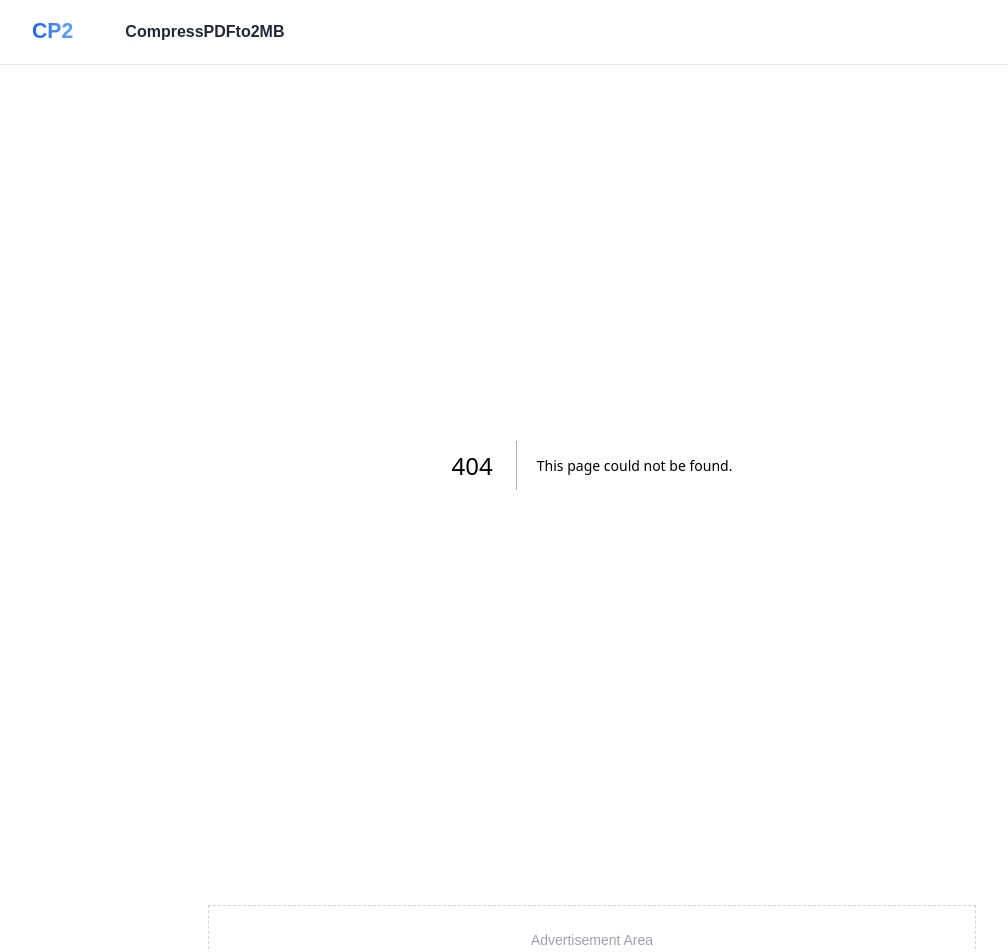
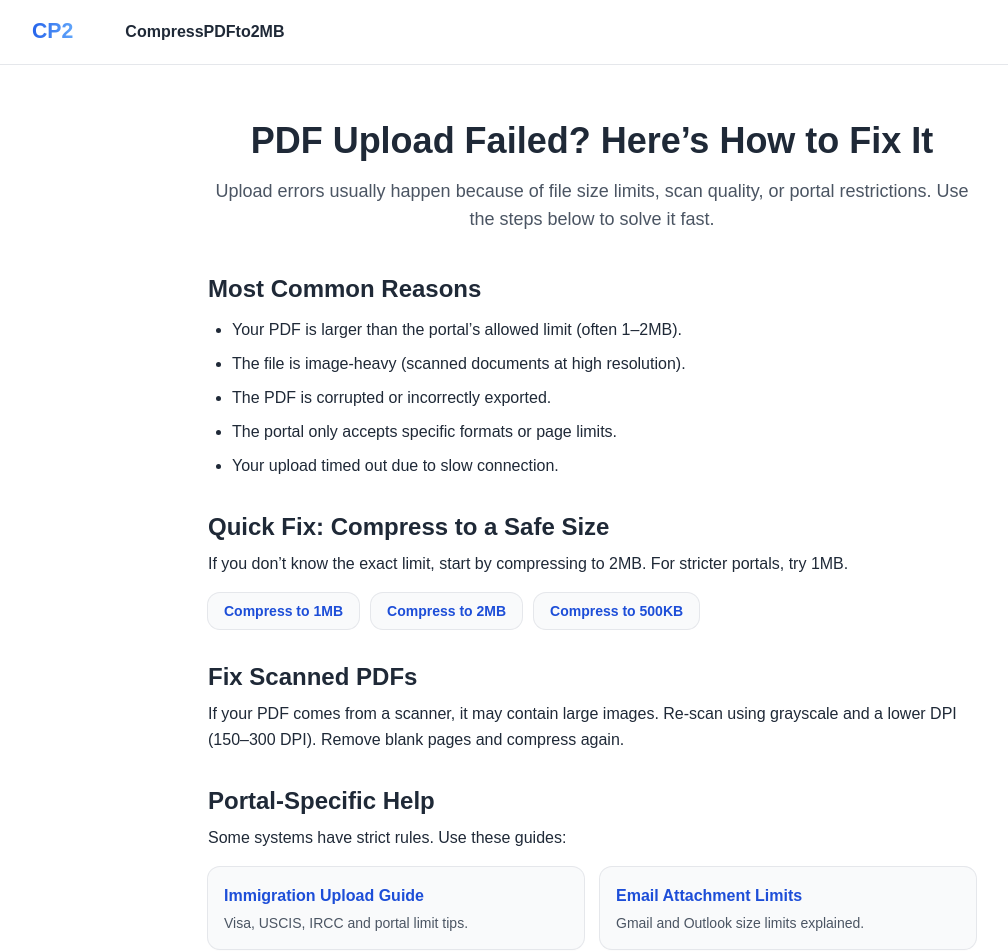
Before and after one commit to behicyildirim/compresspdfto2mb, a Next.js app: page /pdf-upload-failed in a window 1280 px wide. Before the commit this address had no page. Shown: the top 952 px of the page, without its empty margins (48-1056 px from the left). Built offline with nearby package versions, Linux system fonts and the light colour scheme.

Commit message:
Add internal link to pdf upload failed guide

```diff
--- a/app/page.tsx
+++ b/app/page.tsx
@@ -274,7 +274,15 @@ export default function Home() {
             document for email, school, job applications or government forms,
             our tool helps you compress PDF files under 2MB in seconds.
           </p>
+          <p className="mt-4 text-sm text-gray-600 text-center">
+  Having trouble uploading a PDF?{" "}
+  <a href="/pdf-upload-failed" className="text-blue-700 hover:underline">
+    See common upload errors and fixes
+  </a>
+  .
+</p>
         </div>
+
 {/* FAQ */}
 <div className="mt-14 text-left">
   <h2 className="text-2xl font-semibold text-gray-900 text-center">
--- /dev/null
+++ b/app/pdf-upload-failed/page.tsx
@@ -0,0 +1,116 @@
+import Link from "next/link";
+
+export const metadata = {
+  title: "PDF Upload Failed? Fix File Size & Upload Errors",
+  description:
+    "PDF upload failed? Learn why uploads fail and how to fix file size limits by compressing your PDF for portals, visa and immigration systems.",
+};
+
+export default function PdfUploadFailedPage() {
+  return (
+    <main className="min-h-screen bg-white px-4 py-14">
+      <div className="mx-auto max-w-3xl text-gray-800">
+        <h1 className="text-4xl font-bold text-center">
+          PDF Upload Failed? Here’s How to Fix It
+        </h1>
+
+        <p className="mt-4 text-lg text-gray-600 text-center">
+          Upload errors usually happen because of file size limits, scan quality,
+          or portal restrictions. Use the steps below to solve it fast.
+        </p>
+
+        <div className="mt-10 space-y-8 leading-relaxed">
+
+          <section>
+            <h2 className="text-2xl font-semibold">Most Common Reasons</h2>
+            <ul className="mt-3 list-disc pl-6 space-y-2">
+              <li>Your PDF is larger than the portal’s allowed limit (often 1–2MB).</li>
+              <li>The file is image-heavy (scanned documents at high resolution).</li>
+              <li>The PDF is corrupted or incorrectly exported.</li>
+              <li>The portal only accepts specific formats or page limits.</li>
+              <li>Your upload timed out due to slow connection.</li>
+            </ul>
+          </section>
+
+          <section>
+            <h2 className="text-2xl font-semibold">Quick Fix: Compress to a Safe Size</h2>
+            <p className="mt-2">
+              If you don’t know the exact limit, start by compressing to 2MB.
+              For stricter portals, try 1MB.
+            </p>
+
+            <div className="mt-4 flex flex-wrap gap-3">
+              {[
+                { href: "/compress-pdf-to-1mb", label: "Compress to 1MB" },
+                { href: "/compress-pdf-to-2mb", label: "Compress to 2MB" },
+                { href: "/compress-pdf-to-500kb", label: "Compress to 500KB" },
+              ].map((i) => (
+                <a
+                  key={i.href}
+                  href={i.href}
+                  className="rounded-xl bg-gray-50 px-4 py-2 text-sm font-semibold text-blue-700 ring-1 ring-gray-200 hover:bg-blue-50 transition"
+                >
+                  {i.label}
+                </a>
+              ))}
+            </div>
+          </section>
+
+          <section>
+            <h2 className="text-2xl font-semibold">Fix Scanned PDFs</h2>
+            <p className="mt-2">
+              If your PDF comes from a scanner, it may contain large images.
+              Re-scan using grayscale and a lower DPI (150–300 DPI). Remove blank pages
+              and compress again.
+            </p>
+          </section>
+
+          <section>
+            <h2 className="text-2xl font-semibold">Portal-Specific Help</h2>
+            <p className="mt-2">
+              Some systems have strict rules. Use these guides:
+            </p>
+
+            <div className="mt-4 grid grid-cols-1 sm:grid-cols-2 gap-4">
+              <a
+                href="/immigration-pdf-upload-guide"
+                className="rounded-xl bg-gray-50 px-4 py-4 shadow-sm ring-1 ring-gray-200 hover:bg-blue-50 transition"
+              >
+                <h3 className="font-semibold text-blue-700">Immigration Upload Guide</h3>
+                <p className="text-sm text-gray-600 mt-1">
+                  Visa, USCIS, IRCC and portal limit tips.
+                </p>
+              </a>
+
+              <a
+                href="/pdf-size-limit-for-email"
+                className="rounded-xl bg-gray-50 px-4 py-4 shadow-sm ring-1 ring-gray-200 hover:bg-blue-50 transition"
+              >
+                <h3 className="font-semibold text-blue-700">Email Attachment Limits</h3>
+                <p className="text-sm text-gray-600 mt-1">
+                  Gmail and Outlook size limits explained.
+                </p>
+              </a>
+            </div>
+          </section>
+
+          <section className="bg-blue-50 p-6 rounded-lg text-center">
+            <h2 className="text-xl font-semibold text-gray-900">
+              Need to compress right now?
+            </h2>
+            <p className="mt-2 text-gray-700">
+              Use the main tool and start with a safe target like 2MB.
+            </p>
+            <Link
+              href="/"
+              className="inline-block mt-4 bg-blue-600 text-white px-6 py-3 rounded-lg hover:bg-blue-700 transition"
+            >
+              Go to PDF Compressor
+            </Link>
+          </section>
+
+        </div>
+      </div>
+    </main>
+  );
+}
--- a/app/sitemap.xml/route.ts
+++ b/app/sitemap.xml/route.ts
@@ -35,6 +35,7 @@ export async function GET() {
     "/pdf-size-limit-for-email",
     "/pdf-size-limit-for-uscis",
     "/immigration-pdf-upload-guide",
+    "/pdf-upload-failed",
 
     // Legal
     "/privacy",
```
